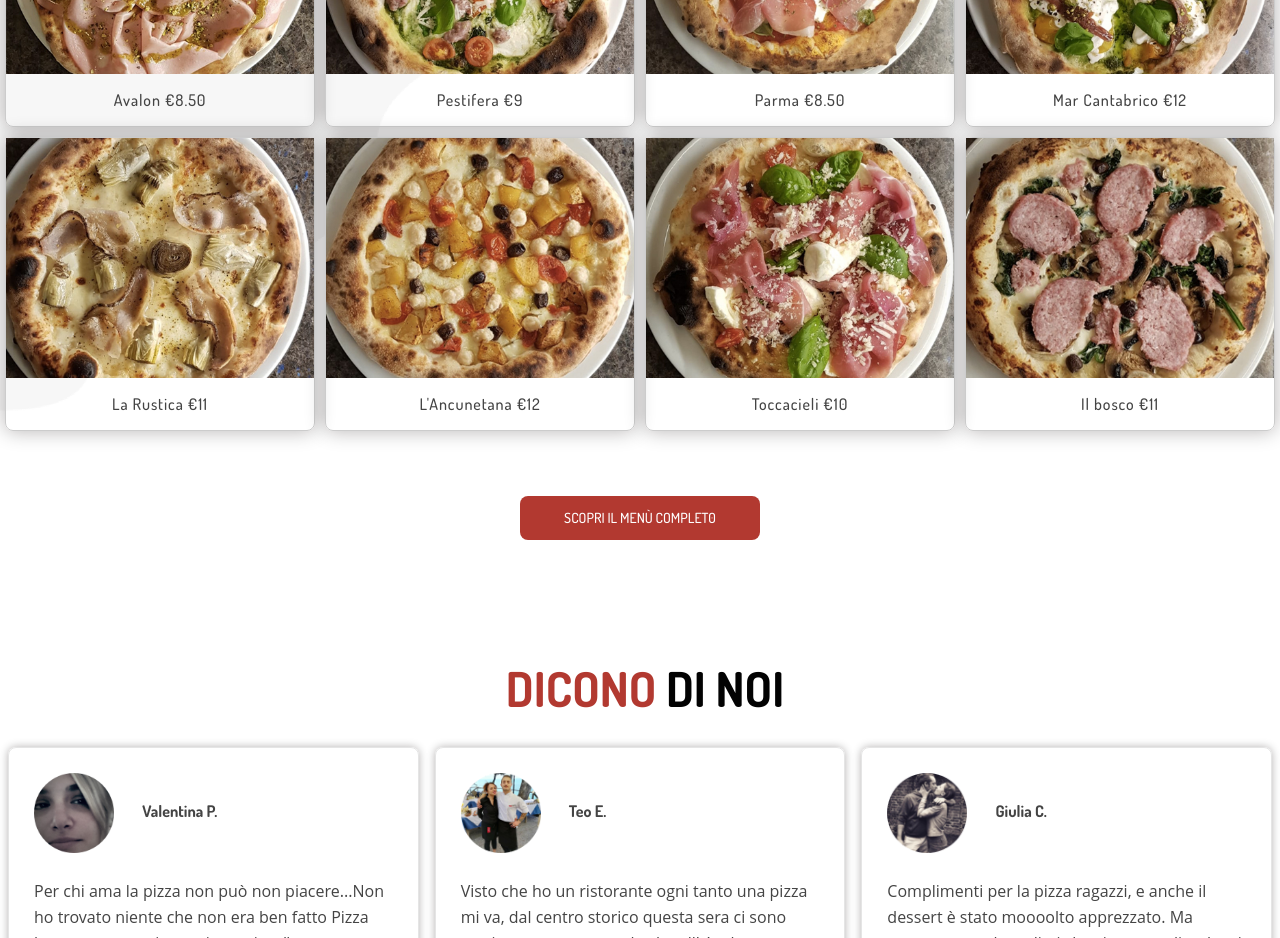
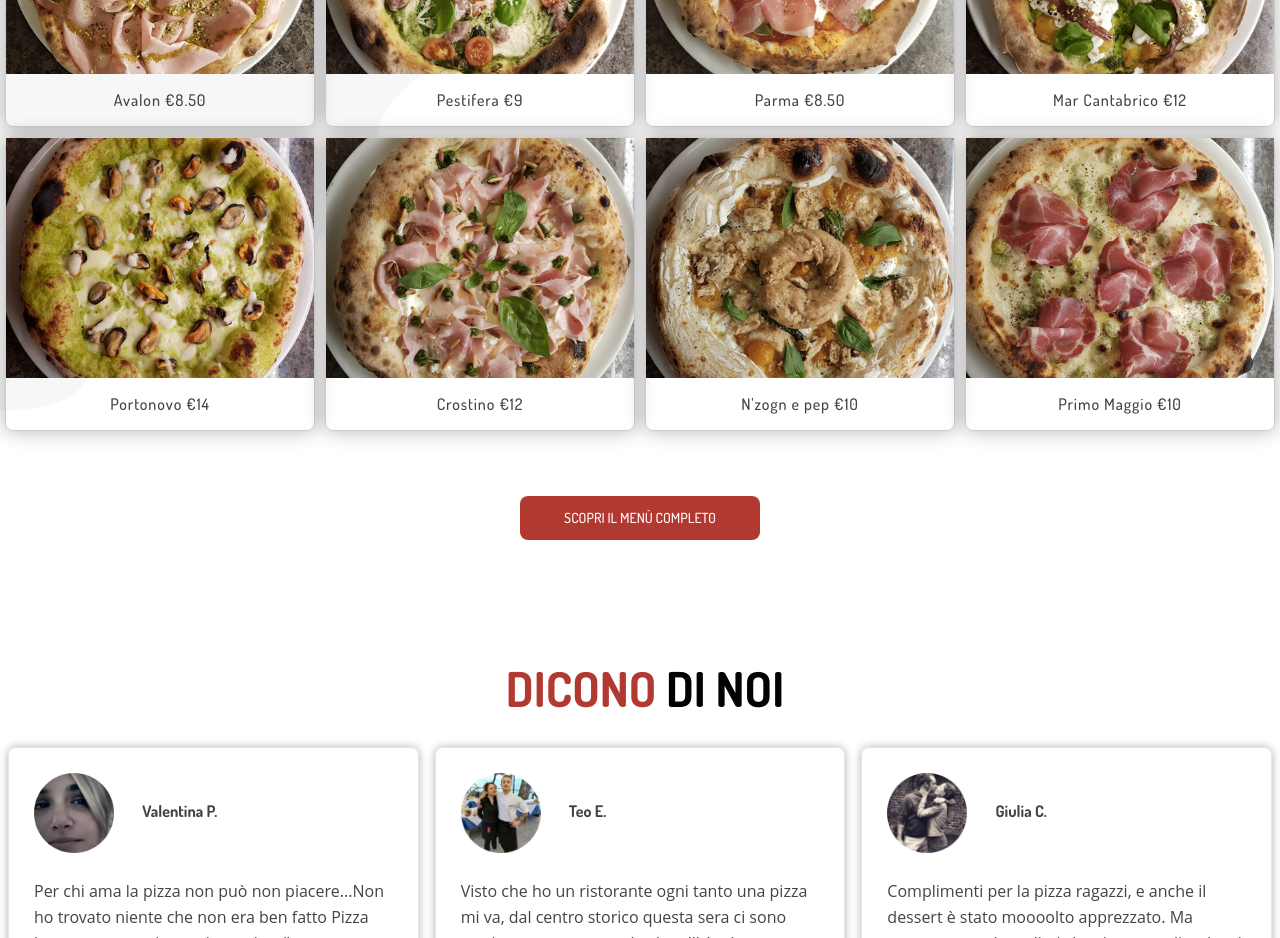
Before and after one commit to guido-an/avalon, a plain HTML site: page index.html in a window 1280 px wide. Shown: the part 1860-2798 px from the top of the page. Drawn offline with nearby package versions, Linux system fonts and the light colour scheme; files whose address does not match are found by name.

Commit message:
nuove pizze

```diff
--- a/index.html
+++ b/index.html
@@ -136,24 +136,25 @@ window.cookieconsent.initialise({
   </div>
 
   <div class="gallery-container">  <!-- second 4 pictures-->
+    <!--PORTONOVO-->
     <div class="gallery">
-      <a href="img/pizza-avalon-5.jpg" data-lightbox="roadtrip" data-title="La Rustica"><img src="img/pizza-avalon-5.jpg" alt="pizza-avalon" width="450" height="350"></a>
-      <div class="desc">La Rustica €11</div>
+      <a href="img/pizza-portonovo.jpg" data-lightbox="roadtrip" data-title="Portonovo"><img src="img/pizza-portonovo.jpg" alt="pizza-portonovo" width="450" height="350"></a>
+      <div class="desc">Portonovo €14</div>
     </div>
-
+    <!-- CROSTINO -->
     <div class="gallery">
-      <a href="img/pizza-avalon-6.jpg" data-lightbox="roadtrip" data-title="L'Ancunetana"><img src="img/pizza-avalon-6.jpg" alt="pizza-avalon" width="450" height="350"></a>
-      <div class="desc">L'Ancunetana €12</div>
+      <a href="img/pizza-avalon-6.jpg" data-lightbox="roadtrip" data-title="Crostino"><img src="img/foto-crostino.jpg" alt="pizza-crostino" width="450" height="350"></a>
+      <div class="desc">Crostino €12</div>
     </div>
-
+    <!-- N'ZOGN E PEP -->
     <div class="gallery">
-      <a href="img/pizza-avalon-7.jpg" data-lightbox="roadtrip" data-title="Toccacieli"><img src="img/pizza-avalon-7.jpg" alt="pizza-avalon" width="450" height="350"></a>
-      <div class="desc">Toccacieli €10</div>
+      <a href="img/nzogn-e-pep.jpg" data-lightbox="roadtrip" data-title="N'zogn e pep"><img src="img/nzogn-e-pep.jpg" alt="pizza-avalon" width="450" height="350"></a>
+      <div class="desc">N'zogn e pep €10</div>
     </div>
-
+    <!--PRIMO MAGGIO-->
     <div class="gallery">
-      <a href="img/pizza-avalon-8.jpg" data-lightbox="roadtrip" data-title="Il bosco"><img src="img/pizza-avalon-8.jpg" alt="pizza-avalon" width="450" height="350"></a>
-      <div class="desc">Il bosco €11</div>
+      <a href="img/primo-maggio.jpg" data-lightbox="roadtrip" data-title="Primo Maggio"><img src="img/primo-maggio.jpg" alt="pizza-primo-maggio" width="450" height="350"></a>
+      <div class="desc">Primo Maggio €10</div>
     </div>
   </div>
   <div id="gallery-button-container">
```
Also changed, not shown: img/foto-crostino.jpg (added), img/nzogn-e-pep.jpg (added), img/pizza-portonovo.jpg (added), img/primo-maggio.jpg (added), 2 other files.
